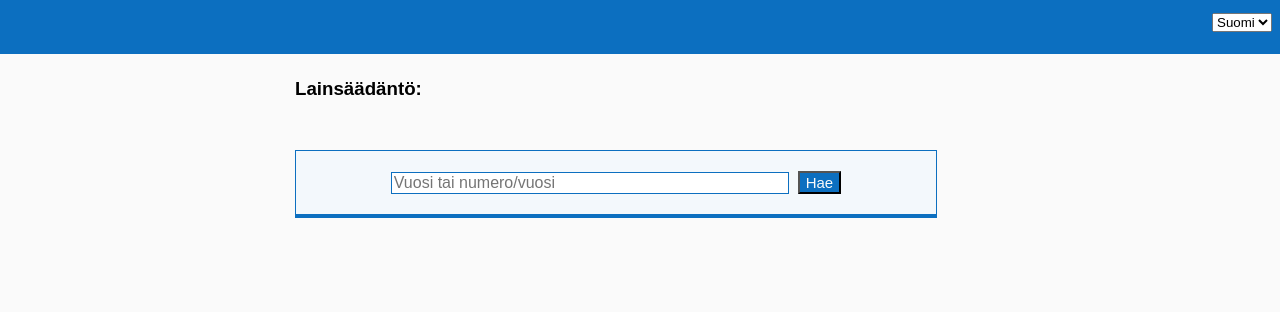
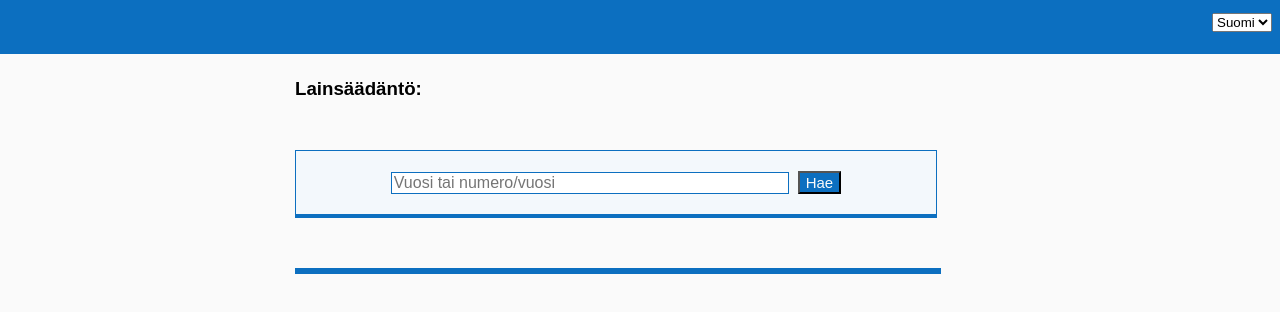
Before and after one commit to ohjelmistotuotantoprojekti/SEB-yhteensopiva_finlex-lukija, a React (Vite) app in the folder frontend/: page / in a window 1280 px wide. Shown: the top 312 px of the page. Built offline with nearby package versions, Linux system fonts and the light colour scheme.

Commit message:
rakenteen korjaamista

```diff
--- a/frontend/src/components/ListPage.tsx
+++ b/frontend/src/components/ListPage.tsx
@@ -36,10 +36,29 @@ const ListPage = ({language, setLanguage} : Lang) => {
     border: '0px solid black',
   }
 
+  const errorStyle = {
+    width: '640px',
+    font: 'arial',
+    backgroundColor: 'rgb(243, 248, 252)',
+    border: 'solid #0C6FC0',
+  }
+
   // Hakee backendiltä dataa
+  const msg = "Haulla ei löytynyt hakutuloksia"
   const getJson = async (path: string) => {
-    const response = await axios.get(path)
-    setLaws(response.data)
+    try {
+        const response = await axios.get(path)
+        if (response.data.length === 0) {
+          setErrorMessage(msg)
+          showError(msg)
+        } else {
+          setLaws(response.data)
+        }
+    } catch (error) {
+      console.log("error1" + error)
+      setErrorMessage(msg)
+      showError(msg)
+    }
   }
 
   // Käsittelee SearchForm-komponentin submit-aktionia.
@@ -47,7 +66,6 @@ const ListPage = ({language, setLanguage} : Lang) => {
   const handleSearchEvent = async (event: React.SyntheticEvent) => {
     event.preventDefault()
 
-    const msg = "Haulla ei löytynyt hakutuloksia"
     if (search === "") {
       setErrorMessage(msg)
       showError(msg)
@@ -64,12 +82,11 @@ const ListPage = ({language, setLanguage} : Lang) => {
             setErrorMessage(msg)
             showError(msg)
         }} catch (error) {
-          console.log(error)
-            setErrorMessage(msg)
-            showError(msg)
+          console.log("error2" + error)
+          setErrorMessage(msg)
+          showError(msg)
         }
-      }
-      else {
+      } else {
         setErrorMessage(msg)
         showError(msg)
       }
@@ -93,7 +110,7 @@ const ListPage = ({language, setLanguage} : Lang) => {
         )
         setTimeout(() => {
           setErrorMessage("")
-        }, 2000)
+        }, 2500)
   }
 
   return (
@@ -109,7 +126,9 @@ const ListPage = ({language, setLanguage} : Lang) => {
                 handleSearchInputChange={handleSearchInputChange}
                 handleSearchEvent={handleSearchEvent}
     />
-    <Notification message={errorMessage} />
+    <div style={errorStyle}>
+      <Notification message={errorMessage} />
+    </div>
     <LawList laws={laws} />
     </div>
     </div>
```
